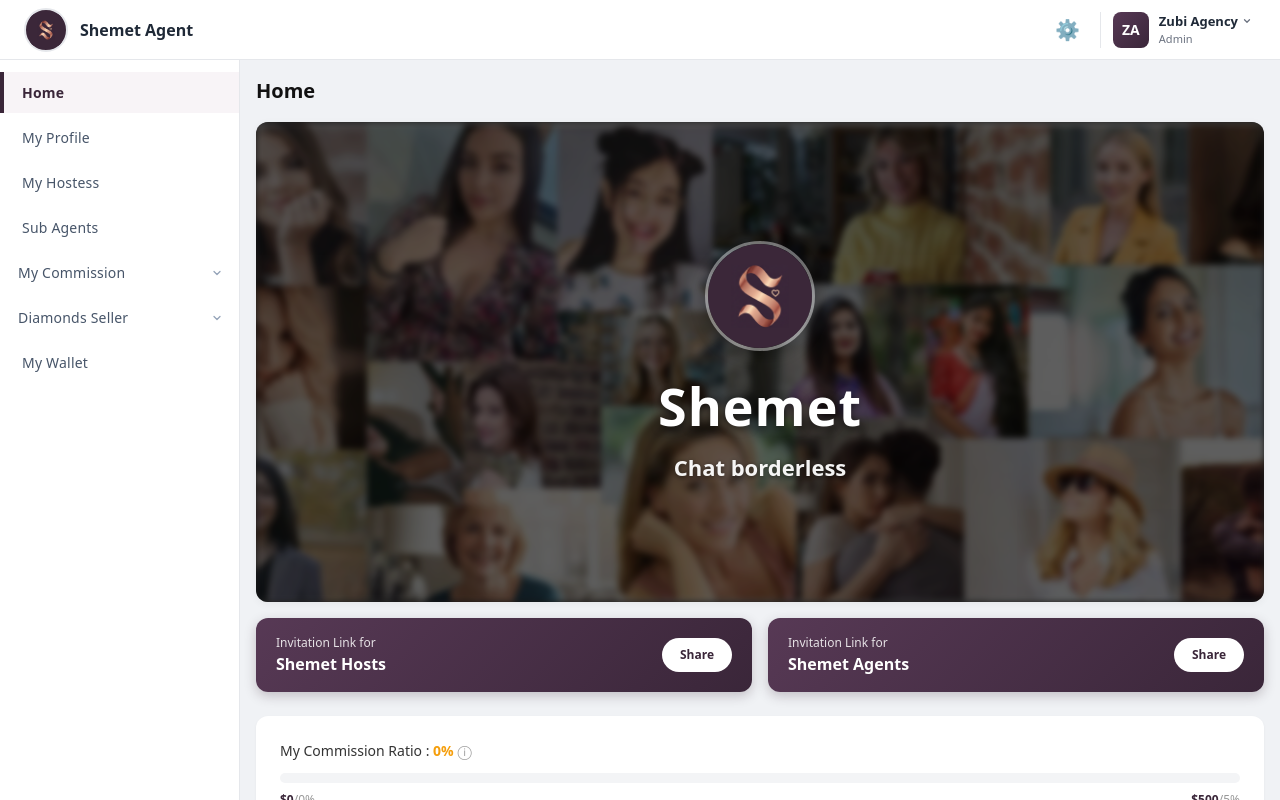
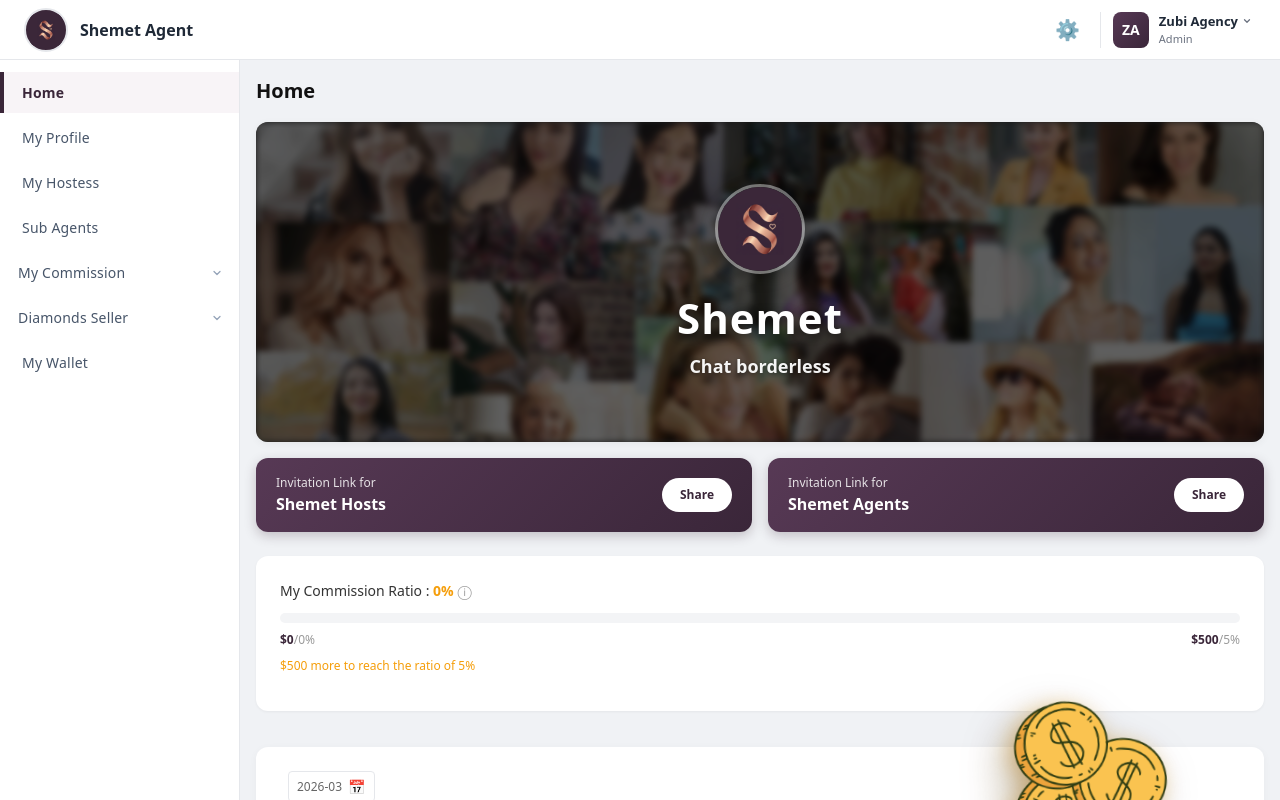
Before and after one commit to kariyawasamnaveen/shemet-agency-dashboard, a Next.js app: page / in a window 1280 px wide. Shown: the top 800 px of the page. Built offline with nearby package versions, Linux system fonts and the light colour scheme.

Commit message:
UI Polish: Reduce hero banner height and adjust proportions

```diff
--- a/app/page.js
+++ b/app/page.js
@@ -171,7 +171,7 @@ export default function HomePage() {
           position: 'relative',
           borderRadius: 12,
           overflow: 'hidden',
-          minHeight: '480px',
+          minHeight: '320px',
           display: 'flex',
           flexDirection: 'column',
           alignItems: 'center',
@@ -202,14 +202,14 @@ export default function HomePage() {
               display: 'flex',
               alignItems: 'center',
               justifyContent: 'center',
-              marginBottom: 16,
+              marginBottom: 12,
             }}>
               <img
                 src="/shemet-logo.png"
                 alt="Logo"
                 style={{
-                  width: 110,
-                  height: 110,
+                  width: 90,
+                  height: 90,
                   objectFit: 'cover',
                   borderRadius: '50%',
                   border: '3px solid rgba(255,255,255,0.4)',
@@ -219,7 +219,7 @@ export default function HomePage() {
             </div>
 
             <h2 style={{
-              fontSize: 52,
+              fontSize: 42,
               fontWeight: 800,
               color: '#fff',
               margin: 0,
@@ -227,10 +227,10 @@ export default function HomePage() {
               letterSpacing: '1px',
             }}>Shemet</h2>
             <p style={{
-              fontSize: 22,
+              fontSize: 18,
               color: '#fff',
               margin: 0,
-              marginTop: 6,
+              marginTop: 4,
               fontWeight: 600,
               opacity: 0.95,
               textShadow: '0 1px 4px rgba(0,0,0,0.5)',
```
